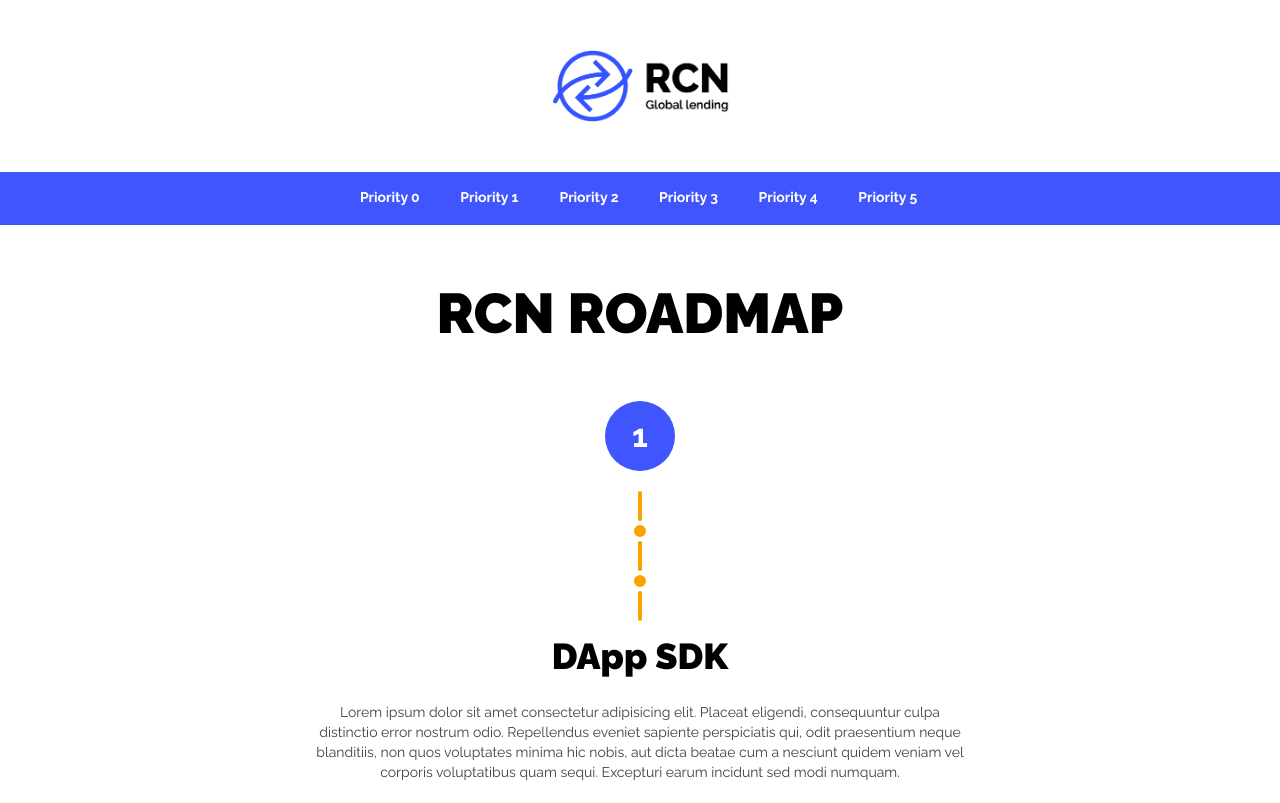
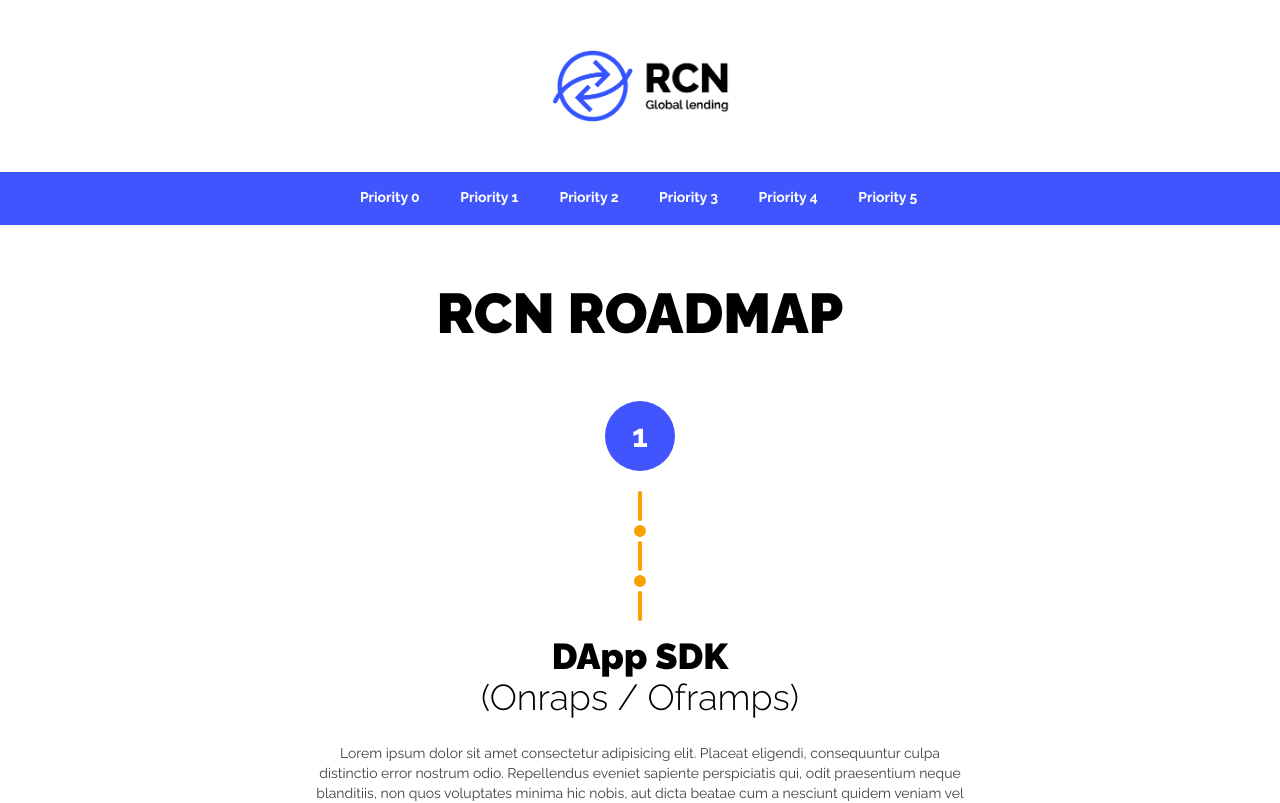
Before and after one commit to devbold/rcn-roadmap, an Angular app: page / in a window 1280 px wide. Shown: the top 803 px of the page. Built offline with nearby package versions, Linux system fonts and the light colour scheme.

Commit message:
Subtitle Component

```diff
--- a/src/app/app-routing.module.ts
+++ b/src/app/app-routing.module.ts
@@ -1,12 +1,10 @@
 import { NgModule } from '@angular/core';
 import { Routes, RouterModule } from '@angular/router';
 
-import { HeaderComponent } from './core/header/header.component';
 import { HomeComponent } from './core/home/home.component';
 
 const appRoutes: Routes = [
   { path: '', component: HomeComponent },
-  { path: 'header', component: HeaderComponent }
 ];
 
 @NgModule({
--- a/src/app/app.module.ts
+++ b/src/app/app.module.ts
@@ -8,10 +8,6 @@ import { HttpModule } from '@angular/http';
 import { AppComponent } from './app.component';
 import { AppRoutingModule } from './app-routing.module';
 import { CoreModule } from './core/core.module';
-
-// App Component
-// App Services
-// App Directives
 
 @NgModule({
   declarations: [
--- a/src/app/core/core.module.ts
+++ b/src/app/core/core.module.ts
@@ -6,6 +6,9 @@ import { TimelineModule } from '../timeline/timeline.module';
 // App Component
 import { HeaderComponent } from './header/header.component';
 import { HomeComponent } from './home/home.component';
+
+// App Services
+// App Directives
 
 @NgModule({
   imports: [
--- /dev/null
+++ b/src/app/timeline/subtitle/subtitle.component.html
@@ -0,0 +1 @@
+<div class="subtitle">(Onraps / Oframps)</div>
--- /dev/null
+++ b/src/app/timeline/subtitle/subtitle.component.scss
@@ -0,0 +1,8 @@
+@import '../../../scss/_variables.scss'; //variables
+
+.subtitle{
+  margin-top: -10px;
+  font-size: 36px;
+  text-align: center;
+  @extend %font-light;
+}
--- /dev/null
+++ b/src/app/timeline/subtitle/subtitle.component.ts
@@ -0,0 +1,15 @@
+import { Component, OnInit } from '@angular/core';
+
+@Component({
+  selector: 'app-subtitle',
+  templateUrl: './subtitle.component.html',
+  styleUrls: ['./subtitle.component.scss']
+})
+export class SubtitleComponent implements OnInit {
+
+  constructor() { }
+
+  ngOnInit() {
+  }
+
+}
--- a/src/app/timeline/timeline.component.html
+++ b/src/app/timeline/timeline.component.html
@@ -3,8 +3,10 @@
 <app-index-circle></app-index-circle>
 <app-time-line></app-time-line>
 <app-title></app-title>
+<app-subtitle></app-subtitle>
 <app-paragraph></app-paragraph>
 <app-icon-block></app-icon-block>
+
 
 <div class="margintop60"></div>
 <app-time-line></app-time-line>
--- a/src/app/timeline/timeline.module.ts
+++ b/src/app/timeline/timeline.module.ts
@@ -10,6 +10,7 @@ import { ParagraphComponent } from './paragraph/paragraph.component';
 import { IconBlockComponent } from './icon-block/icon-block.component';
 import { MainTitleComponent } from './main-title/main-title.component';
 import { ArrowComponent } from './arrow/arrow.component';
+import { SubtitleComponent } from './subtitle/subtitle.component';
 
 @NgModule({
   imports: [
@@ -18,6 +19,6 @@ import { ArrowComponent } from './arrow/arrow.component';
   exports: [
     TimelineComponent,
   ],
-  declarations: [TimelineComponent, IndexCircleComponent, TimeLineComponent, TitleComponent, ParagraphComponent, IconBlockComponent, MainTitleComponent, ArrowComponent]
+  declarations: [TimelineComponent, IndexCircleComponent, TimeLineComponent, TitleComponent, ParagraphComponent, IconBlockComponent, MainTitleComponent, ArrowComponent, SubtitleComponent]
 })
 export class TimelineModule { }
```
